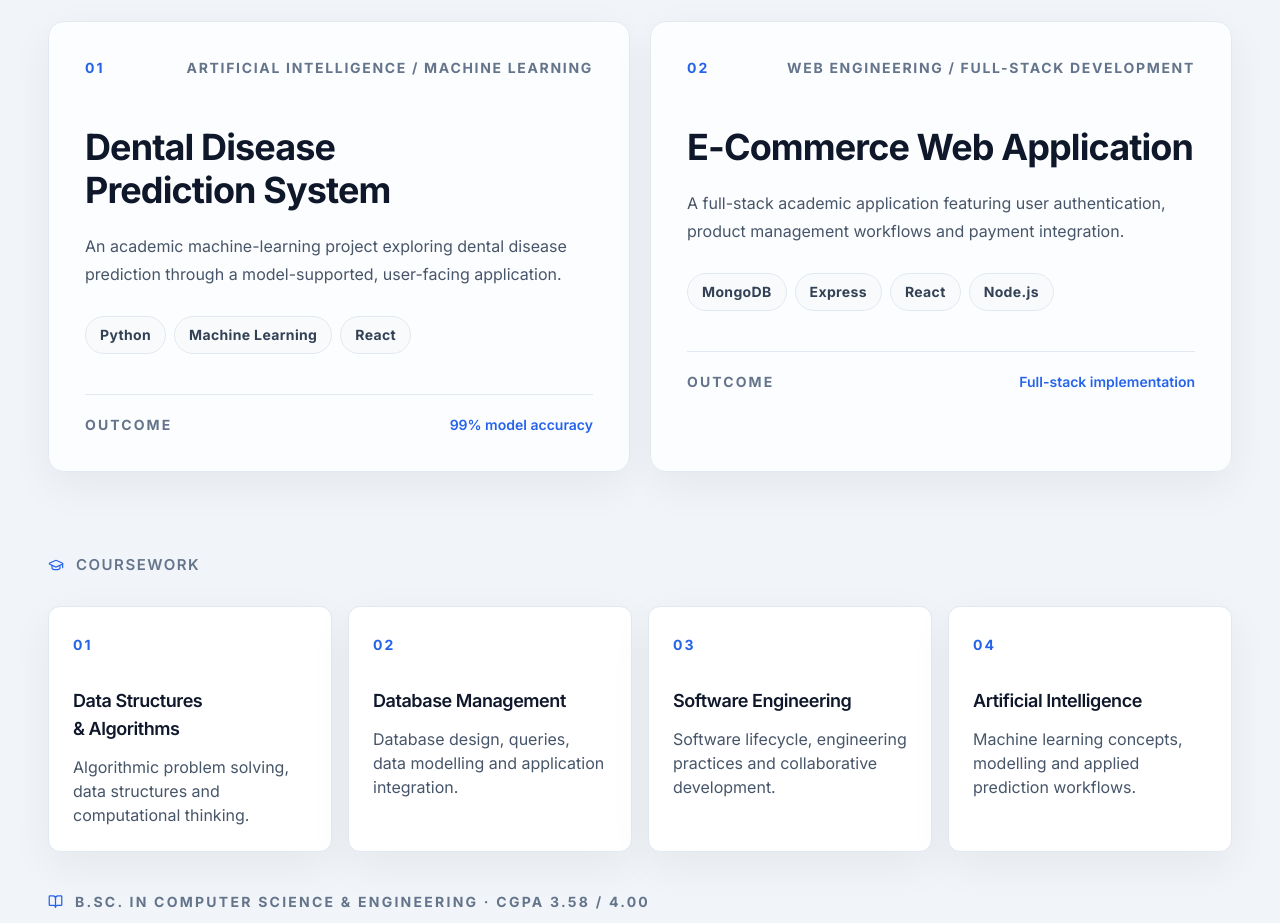
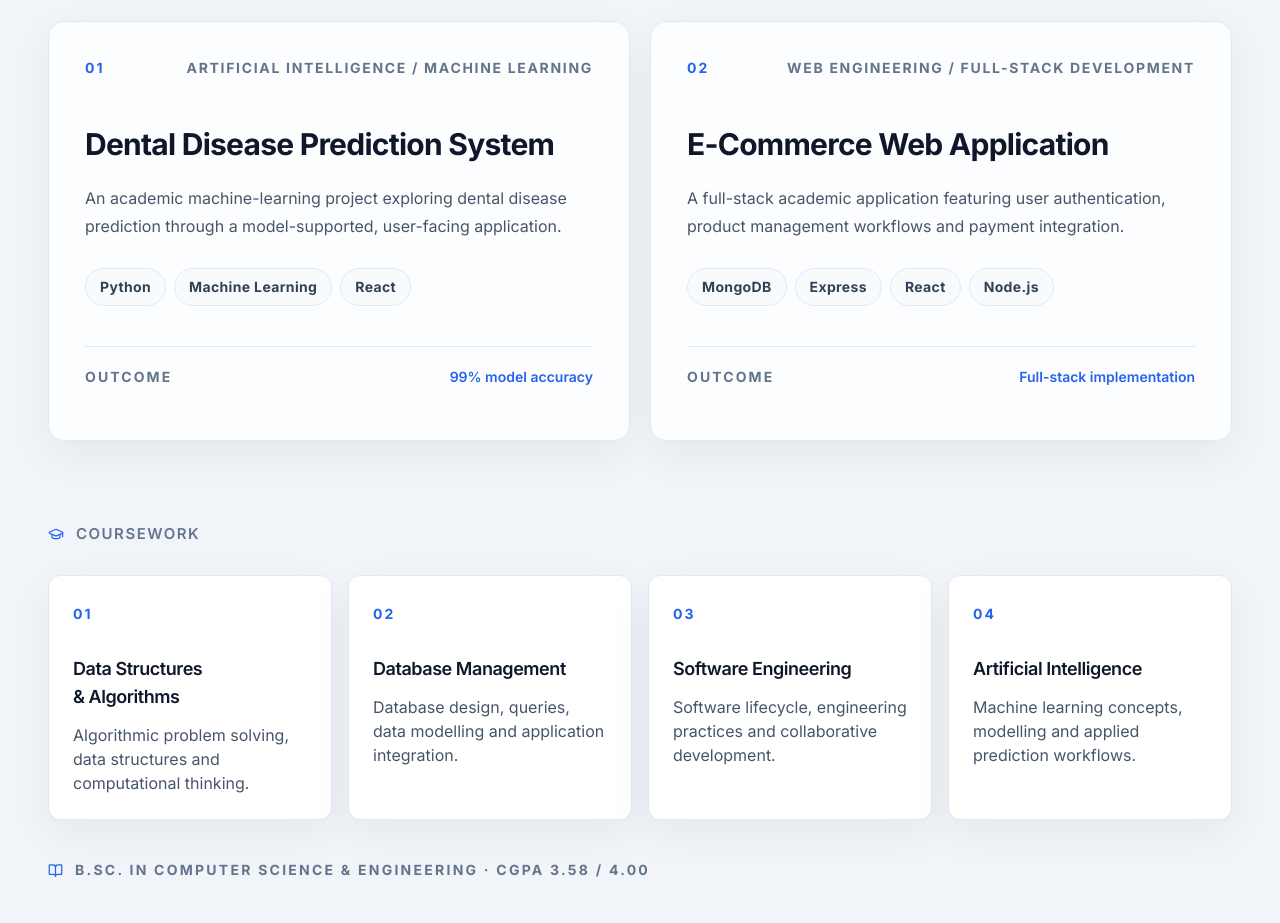
Before and after one commit to Mehedi1-SWE/portfolio, a Next.js app in the folder frontend/: page / in a window 1280 px wide. Shown: the part 1620-2543 px from the top of the page. Built offline with nearby package versions, Linux system fonts and the light colour scheme; no server answers.

Commit message:
Refine portfolio heading typography for readability

```diff
--- a/frontend/components/Academic.tsx
+++ b/frontend/components/Academic.tsx
@@ -55,7 +55,7 @@ export async function Academic() {
                 <span className="text-sm font-bold tracking-[.15em] text-[#2563EB]">{String(index + 1).padStart(2, "0")}</span>
                 <span className="min-w-0 max-w-[85%] text-right text-xs font-bold uppercase tracking-[.1em] text-[#64748B] sm:text-sm sm:tracking-[.12em]">{project.course || "Academic Project"}</span>
               </div>
-              <h3 className="mt-8 max-w-xl text-3xl font-bold leading-[1.2] tracking-[-.025em] text-[#0F172A] sm:mt-12 md:text-4xl">{project.title}</h3>
+              <h3 className="mt-8 max-w-xl text-2xl font-bold leading-[1.25] tracking-[-.025em] text-[#0F172A] sm:mt-12 md:text-3xl">{project.title}</h3>
               <p className="mt-5 max-w-xl text-base leading-7 text-[#475569]">{project.description}</p>
               <div className="mt-7 flex flex-wrap gap-2">
                 {(project.technologies || []).map((item) => <span key={item} className="inline-flex items-center rounded-full border border-[#E2E8F0] bg-[#F8FAFC] px-3.5 py-2 text-sm font-bold tracking-[.025em] text-[#334155] transition hover:-translate-y-0.5 hover:border-[#CBD5E1] hover:bg-white">{item}</span>)}
```
